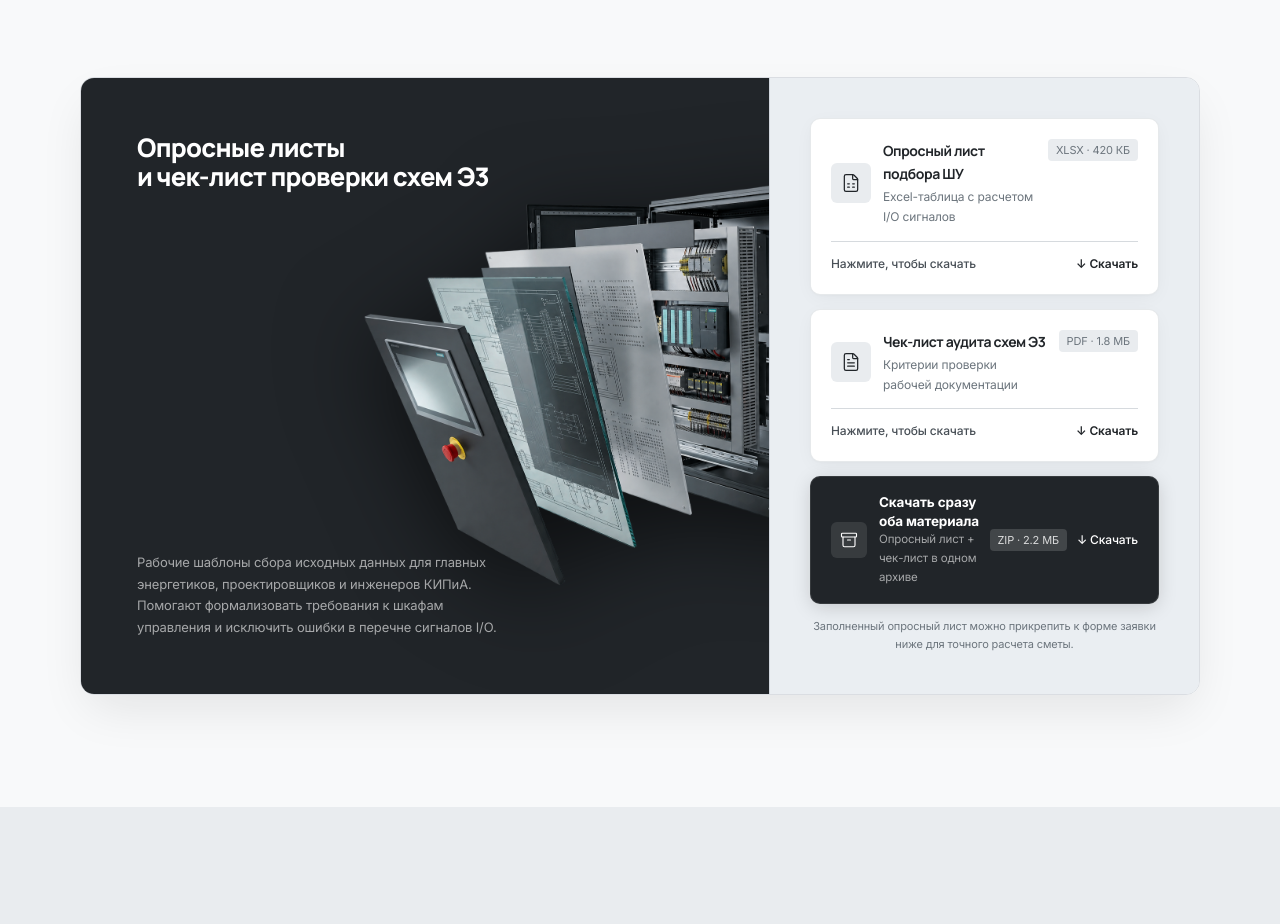
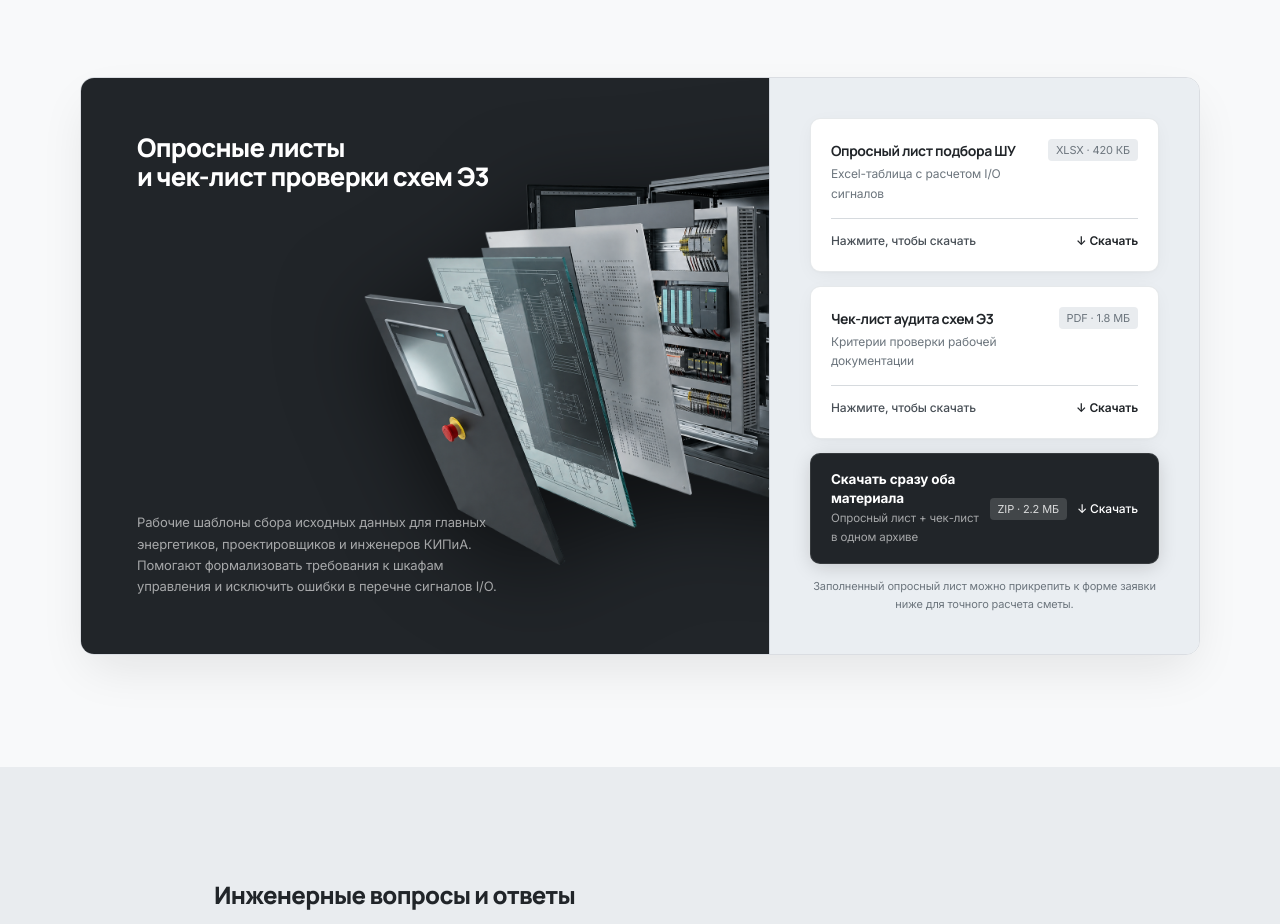
Before and after one commit to adamprogety-hub/t3_auto, a Next.js app: page / in a window 1280 px wide. Shown: the part 8180-9104 px from the top of the page. Built offline with nearby package versions, Linux system fonts and the light colour scheme.

Commit message:
style(lead-magnet): remove left icon boxes from material cards for clean minimal typography

```diff
--- a/src/components/sections/lead-magnet.tsx
+++ b/src/components/sections/lead-magnet.tsx
@@ -188,16 +188,6 @@ export function LeadMagnet() {
                   }`}
                 >
                   <div className="flex items-start justify-between gap-3">
-                    <div className="flex items-center gap-3">
-                      <div
-                        className={`w-10 h-10 rounded-[6px] flex items-center justify-center shrink-0 ${
-                          selectedItem.isDark
-                            ? "bg-white/10 text-white"
-                            : "bg-surface-warm text-graphite"
-                        }`}
-                      >
-                        <selectedItem.icon className="w-5 h-5" strokeWidth={1.5} />
-                      </div>
                     <div>
                       <div className="flex items-center gap-2">
                         <h4
@@ -215,7 +205,6 @@ export function LeadMagnet() {
                       >
                         {selectedItem.desc}
                       </span>
-                      </div>
                     </div>
 
                     <div className="flex items-center gap-2 shrink-0">
@@ -366,17 +355,8 @@ export function LeadMagnet() {
                         }}
                         className="w-full p-3 bg-white/80 hover:bg-white rounded-[8px] border border-divider/60 hover:border-graphite/40 transition-all text-left flex items-center justify-between group shadow-2xs cursor-pointer"
                       >
-                        <div className="flex items-center gap-2.5 min-w-0">
-                          <div
-                            className={`w-7 h-7 rounded-[5px] flex items-center justify-center shrink-0 ${
-                              item.isDark
-                                ? "bg-graphite text-white"
-                                : "bg-surface-warm text-graphite"
-                            }`}
-                          >
-                            <item.icon className="w-3.5 h-3.5" strokeWidth={1.5} />
-                          </div>
-                          <span className="text-[12.5px] font-semibold text-graphite truncate group-hover:text-iron">
+                        <div className="min-w-0">
+                          <span className="text-[12.5px] font-semibold text-graphite truncate block group-hover:text-iron">
                             {item.title}
                           </span>
                         </div>
@@ -405,17 +385,12 @@ export function LeadMagnet() {
                         onClick={() => setSelectedId(item.id)}
                         className="p-4 sm:px-5 sm:py-4 bg-graphite hover:bg-gunmetal text-white rounded-[10px] shadow-[0_4px_20px_-2px_rgba(19,18,16,0.18)] hover:-translate-y-0.5 active:scale-[0.99] transition-all duration-200 flex items-center justify-between group cursor-pointer border border-white/10"
                       >
-                        <div className="flex items-center gap-3">
-                          <div className="w-9 h-9 rounded-[6px] bg-white/10 flex items-center justify-center text-white shrink-0">
-                            <item.icon className="w-4.5 h-4.5" strokeWidth={1.5} />
-                          </div>
                         <div>
                           <div className="text-[13.5px] font-bold text-white group-hover:text-white transition-colors leading-snug">
                             {item.title}
                           </div>
-                            <div className="text-[11.5px] text-white/60">
+                          <div className="text-[11.5px] text-white/60 mt-0.5">
                             {item.desc}
-                            </div>
                           </div>
                         </div>
                         <div className="flex items-center gap-2.5 shrink-0 ml-2">
@@ -438,10 +413,6 @@ export function LeadMagnet() {
                       className="p-5 bg-white rounded-[10px] shadow-[0_4px_20px_-4px_rgba(19,18,16,0.06),0_1px_2px_rgba(0,0,0,0.02)] hover:shadow-[0_10px_28px_-4px_rgba(19,18,16,0.10)] hover:-translate-y-0.5 transition-all duration-200 group cursor-pointer border border-divider/30"
                     >
                       <div className="flex items-start justify-between gap-3">
-                        <div className="flex items-center gap-3">
-                          <div className="w-10 h-10 rounded-[6px] bg-surface-warm flex items-center justify-center text-graphite shrink-0">
-                            <item.icon className="w-5 h-5" strokeWidth={1.5} />
-                          </div>
                         <div>
                           <h4 className="text-graphite text-[14px] font-bold group-hover:text-iron transition-colors">
                             {item.title}
@@ -449,7 +420,6 @@ export function LeadMagnet() {
                           <span className="text-pewter text-[12px] block mt-0.5">
                             {item.desc}
                           </span>
-                          </div>
                         </div>
                         <span className="text-[11px] font-mono text-pewter shrink-0 px-2 py-0.5 bg-surface-warm rounded-[4px]">
                           {item.format}
```
Lines whose indentation alone changed are shown as unchanged.
